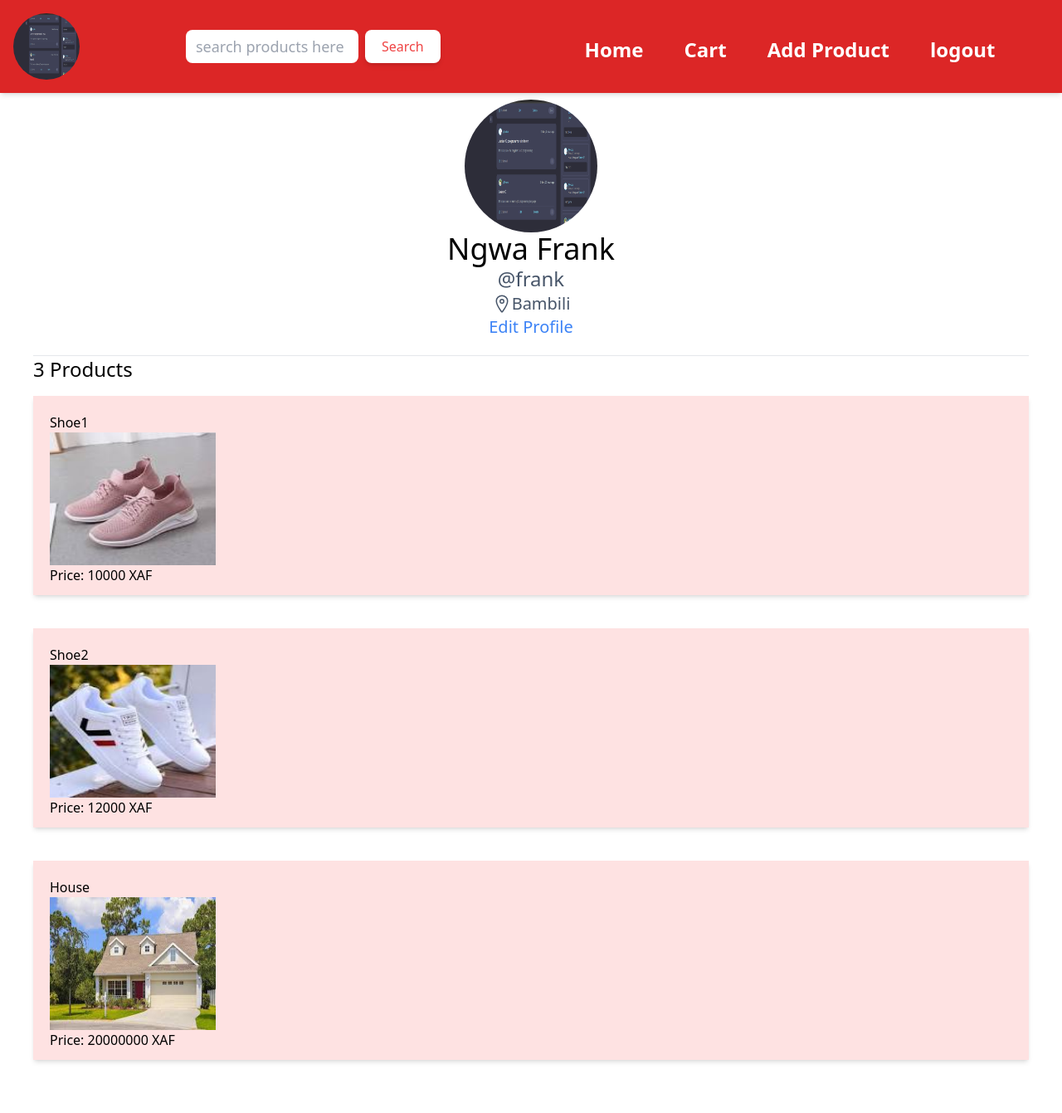
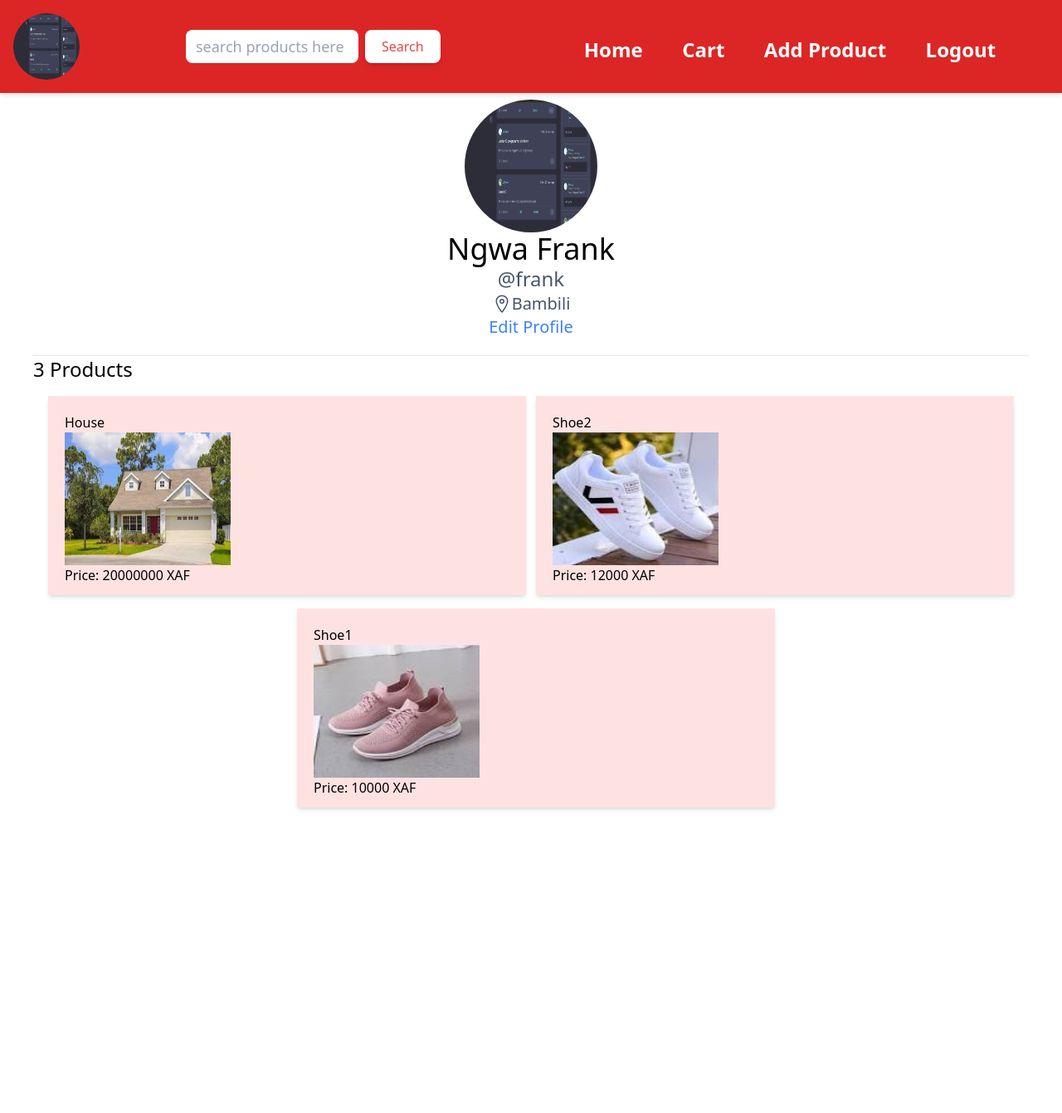
Before and after one commit to FrankNeba/DjangoEcommerce, a Django app: page /profile/1/ in a window 1280 px wide. Shown: the whole page at 83% size. After the commit the page ends 976 px from the top, so only its background shows below. Run offline with Django 3.2, Linux system fonts and the light colour scheme; a user stored in the database is signed in; data comes from the database, SQL or seed files in the repository; both versions use the stored data as it was after the commit; some libraries are stand-ins or nearby versions.

Commit message:
Profile page added

```diff
--- a/shop/models.py
+++ b/shop/models.py
@@ -27,6 +27,11 @@ class Product(models.Model):
     price = models.PositiveIntegerField()
     seller = models.ForeignKey(User, on_delete=models.CASCADE)
     category = models.ForeignKey(Category, on_delete=models.CASCADE)
+    updated = models.DateTimeField(auto_now=True)
+    created = models.DateTimeField(auto_now_add=True)
+
+    class Meta:
+        ordering = ['-updated','-created']
 
     def __str__(self):
         return self.name
@@ -34,6 +39,11 @@ class Product(models.Model):
 class Cart(models.Model):
     user = models.ForeignKey(User, on_delete=models.CASCADE)
     product = models.ForeignKey(Product, on_delete=models.CASCADE)
+    updated = models.DateTimeField(auto_now=True)
+    created = models.DateTimeField(auto_now_add=True)
+
+    class Meta:
+        ordering = ['-updated','-created']
 
     def __str__(self):
         return self.user.username
--- a/shop/templates/shop/home.html
+++ b/shop/templates/shop/home.html
@@ -32,7 +32,7 @@
 
         <div class="h-80 shadow-sm p-4">
         <h1 class="text-3xl">{{category.name}}</h1> <hr>
-        <div class="flex flex-row gap-5 overflow-scroll ">
+        <div class="flex flex-row gap-2 overflow-scroll ">
             {% for product in products %}
 
 
--- a/shop/templates/shop/navbar.html
+++ b/shop/templates/shop/navbar.html
@@ -37,7 +37,7 @@
             <li><a href="{% url 'cart' %}" >Cart</a></li>
             <li><a href="{% url 'addproduct' %}" class="">Add Product</a></li>
             {% if request.user.is_authenticated %}
-            <li><a href="{% url 'logout' %}">logout</a> </li>
+            <li><a href="{% url 'logout' %}">Logout</a> </li>
             {% else %}
             <li><a href="{% url 'login' %}">Login</a> </li>
             <li><a href="{% url 'signup' %}">Signup</a></li>
--- a/shop/templates/shop/profile.html
+++ b/shop/templates/shop/profile.html
@@ -2,7 +2,7 @@
 
 
 {% block content %}
-<main class="mt-32 md:mt-20">
+<main class="mt-40 md:mt-20">
     <div class="flex flex-col justify-center">
         <div class="profile-info flex flex-col justify-center items-center mb-5">
             <img src="{{request.user.avatar.url}}" alt="" class="w-40 h-40 rounded-full">
@@ -21,10 +21,10 @@
         </div>
         <hr>
         <h1 class="text-2xl">{{products.count}} Products</h1>
-        <div class="flex flex-col">
+        <div class="flex flex-row md:space-x-3 flex-wrap justify-center">
             {% for product in products %}
 
-            <a href="{% url 'product-details' product.id %}"class="shadow-md bg-red-100 mt-4" >
+            <a href="{% url 'product-details' product.id %}"class="shadow-md bg-red-100 mt-4 md:w-[48%]" >
                 <div class=" p-5 h-60 w-60">
 
                     <p> {{product.name|capfirst}}</p>
```
Also changed, not shown: db.sqlite3, shop/migrations/0005_auto_20240828_1133.py (added), static/images/images/House1.jpeg (added), static/images/images/shoes1.jpeg (added), static/images/images/shoes2.jpeg (added).
